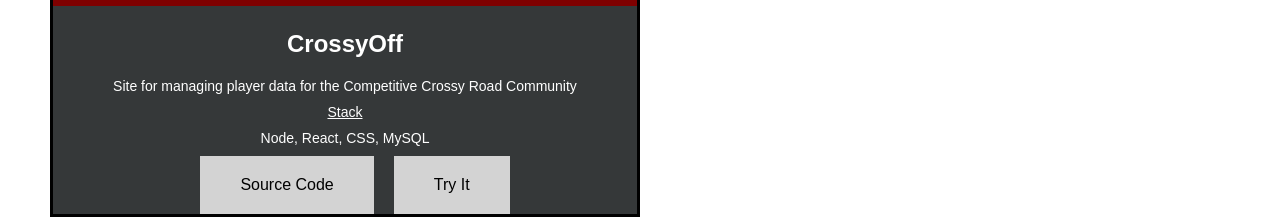
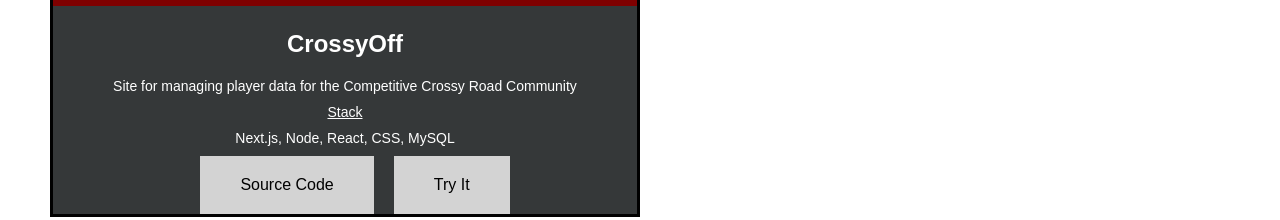
Before and after one commit to hfsyntax/portfolio, a Next.js app: page / in a window 1280 px wide. Shown: the part 1200-1420 px from the top of the page. Built offline with nearby package versions, Linux system fonts and the light colour scheme.

Commit message:
update project app links

```diff
--- a/app/page.js
+++ b/app/page.js
@@ -24,7 +24,7 @@ export default function Portfolio() {
           imageSrc="/crossyoff.png"
           title="CrossyOff"
           desc="Site for managing player data for the Competitive Crossy Road Community"
-          stack={["Node", "React", "CSS", "MySQL"]}
+          stack={["Next.js", "Node", "React", "CSS", "MySQL"]}
           sourceURL="https://github.com/hfsyntax/crossyoff"
           appURL="https://crossyoff.vercel.app/"
         />
@@ -34,7 +34,7 @@ export default function Portfolio() {
           desc="Site for managing NFL fantasy football selections."
           stack={["HTML", "JavaScript", "CSS", "PHP", "MySQL"]}
           sourceURL="https://github.com/hfsyntax/pick6"
-          appURL="https://pick-6.net/"
+          appURL="https://pick6.vercel.app/"
         />
         <ProjectCard
           imageSrc="/biomium.png"
```
